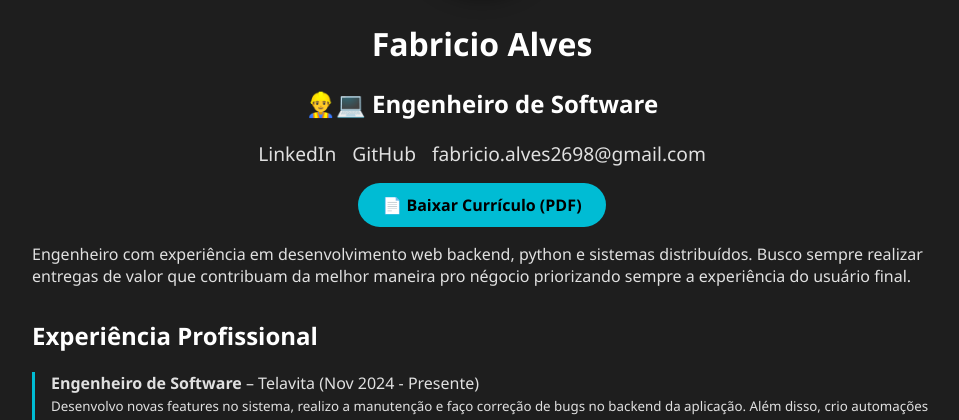
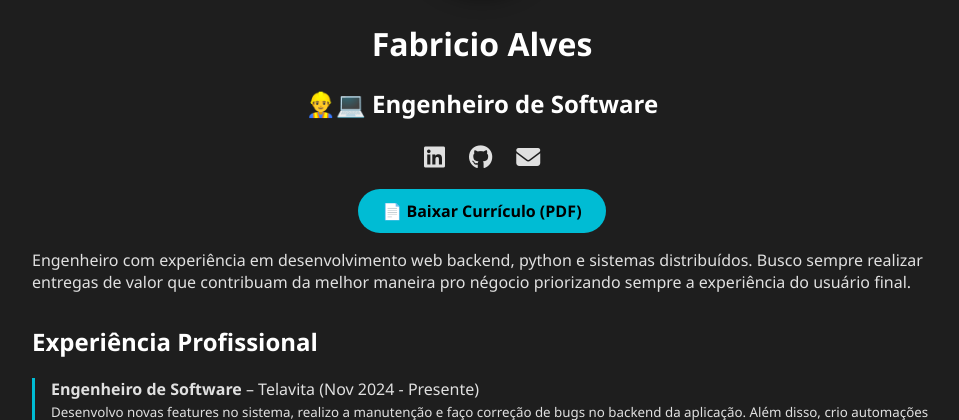
Before and after one commit to fbc165/personal-website, a Django app: page / in a window 1280 px wide. Shown: the part 214-634 px from the top of the page, without its empty margins (158-1117 px from the left). Run offline with Django 5.2, Linux system fonts and the light colour scheme.

Commit message:
chore: atualiza cv

```diff
--- a/resume/templates/homepage.html
+++ b/resume/templates/homepage.html
@@ -5,6 +5,9 @@
     <meta charset="UTF-8">
     <title>{{ name }} - Currículo</title>
     <meta name="viewport" content="width=device-width, initial-scale=1">
+    <!-- Font Awesome CDN -->
+    <link rel="stylesheet" href="https://cdnjs.cloudflare.com/ajax/libs/font-awesome/6.5.0/css/all.min.css" integrity="sha512-R3BtxB8QNRUV6qD5zOM8x9Z8BAGD+z2TxHHzUO+2UQ3Q92MiYqB9ZFcIlFKnfZgUPr61CxvJZOp6IgrqClLJPw==" crossorigin="anonymous" referrerpolicy="no-referrer" />
+
     <style>
         :root {
             --primary: #00bcd4;
@@ -90,13 +93,13 @@
             margin-top: 1rem;
             display: flex;
             justify-content: center;
-            gap: 1rem;
+            gap: 1.5rem;
         }
 
         .contact-links a {
             color: var(--text);
             text-decoration: none;
-            font-size: 1.2rem;
+            font-size: 1.5rem;
             transition: color 0.3s ease;
         }
 
@@ -120,13 +123,19 @@
 
             <div class="contact-links">
                 {% if linkedin %}
-                    <a href="{{ linkedin }}" target="_blank">LinkedIn</a>
+                    <a href="{{ linkedin }}" target="_blank" title="LinkedIn">
+                        <i class="fab fa-linkedin"></i>
+                    </a>
                 {% endif %}
                 {% if github %}
-                    <a href="{{ github }}" target="_blank">GitHub</a>
+                    <a href="{{ github }}" target="_blank" title="GitHub">
+                        <i class="fab fa-github"></i>
+                    </a>
                 {% endif %}
                 {% if email %}
-                    <a href="mailto:{{ email }}">{{ email }}</a>
+                    <a href="mailto:{{ email }}" title="E-mail">
+                        <i class="fas fa-envelope"></i>
+                    </a>
                 {% endif %}
             </div>
 
```
